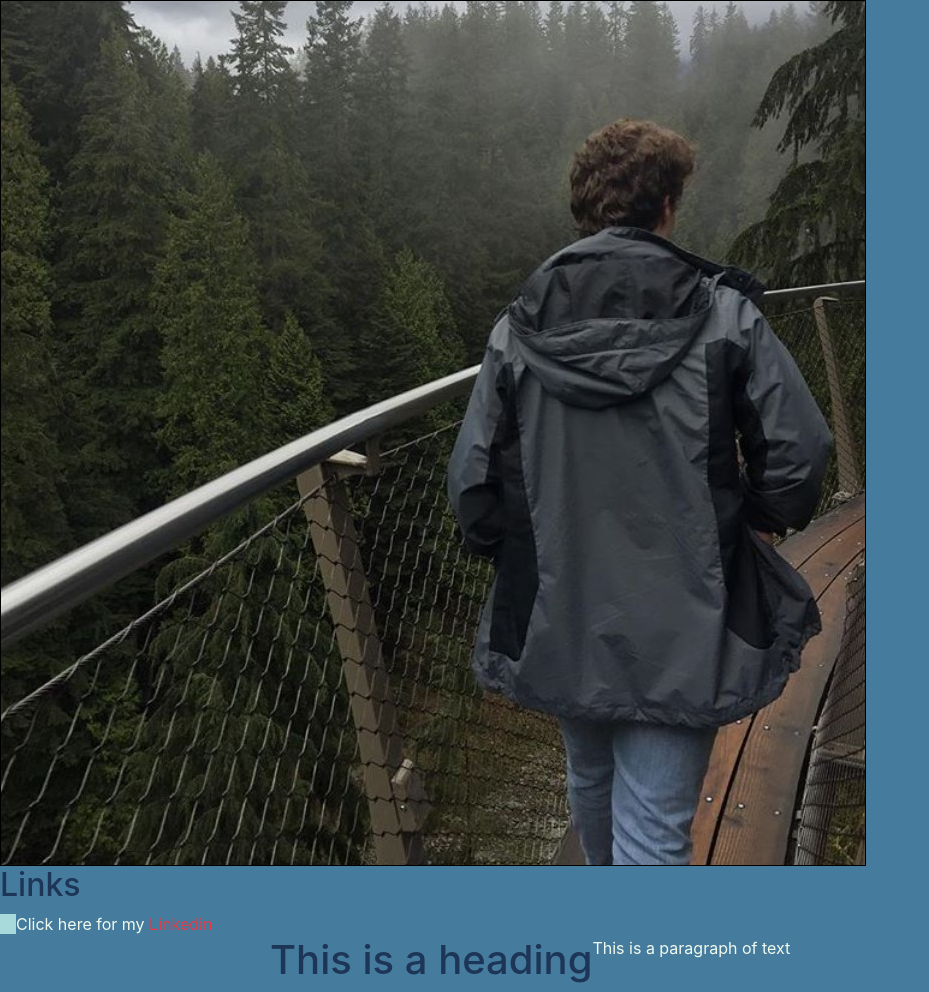
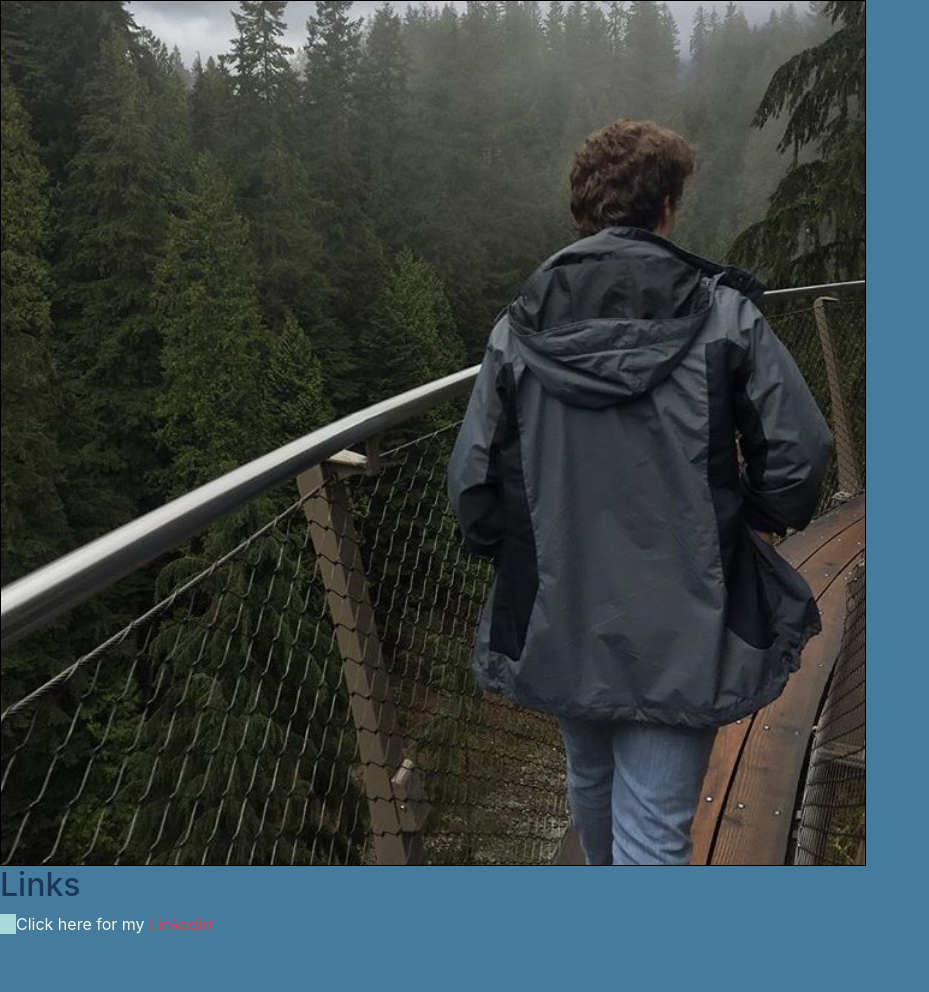
Before and after one commit to stevhol/termProject, a plain HTML site: page cp5prototype.html in a window 1280 px wide. Shown: the part 208-1200 px from the top of the page, without its empty margins (0-929 px from the left). After the commit the page ends 1144 px from the top, so only its background shows below. Drawn offline with nearby package versions, Linux system fonts and the light colour scheme.

Commit message:
Update cp5prototype.html

```diff
--- a/cp5prototype.html
+++ b/cp5prototype.html
@@ -19,8 +19,6 @@
     <main class="container">
       <section class="col-8 offset-2">
       <div class="row">
-      <h1>This is a heading</h1>
-      <p>This is a paragraph of text</p>
       </div>
       </section>
       </main>
```
